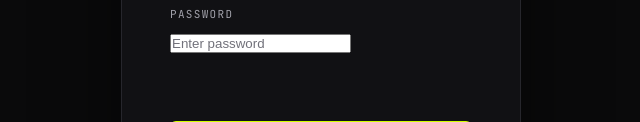
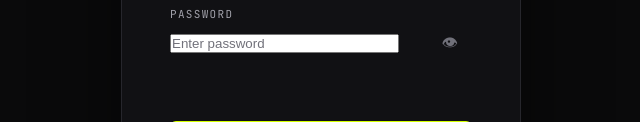
Before and after one commit to joshuabarre/RODA, a plain HTML site: page index.html in a window 1280 px wide. Shown: the part 447-569 px from the top of the page, without its empty margins (319-959 px from the left). Drawn offline with nearby package versions, Linux system fonts and the light colour scheme.

Commit message:
Add show/hide toggle to login password field
Co-Authored-By: Claude Sonnet 4.6 <noreply@anthropic.com>

```diff
--- a/index.html
+++ b/index.html
@@ -493,7 +493,10 @@ textarea { resize: vertical; min-height: 100px; font-family: var(--body); }
 
     <div class="field">
       <label class="label" for="loginPassword">Password</label>
-      <input type="password" id="loginPassword" placeholder="Enter password">
+      <div style="position:relative;">
+        <input type="password" id="loginPassword" placeholder="Enter password" style="padding-right:48px;">
+        <button type="button" id="togglePass" onclick="togglePassword()" style="position:absolute;right:14px;top:50%;transform:translateY(-50%);background:none;border:none;cursor:pointer;color:var(--text-faint);font-size:16px;padding:0;line-height:1;" title="Show/hide password">👁</button>
+      </div>
     </div>
 
     <div class="login-error" id="loginError"></div>
@@ -782,6 +785,18 @@ function applySession(name) {
   sel.style.cursor = 'not-allowed';
 }
 
+function togglePassword() {
+  const input = document.getElementById('loginPassword');
+  const btn   = document.getElementById('togglePass');
+  if (input.type === 'password') {
+    input.type = 'text';
+    btn.textContent = '🙈';
+  } else {
+    input.type = 'password';
+    btn.textContent = '👁';
+  }
+}
+
 // Allow Enter key on login form
 document.getElementById('loginPassword').addEventListener('keydown', e => {
   if (e.key === 'Enter') doLogin();
```
